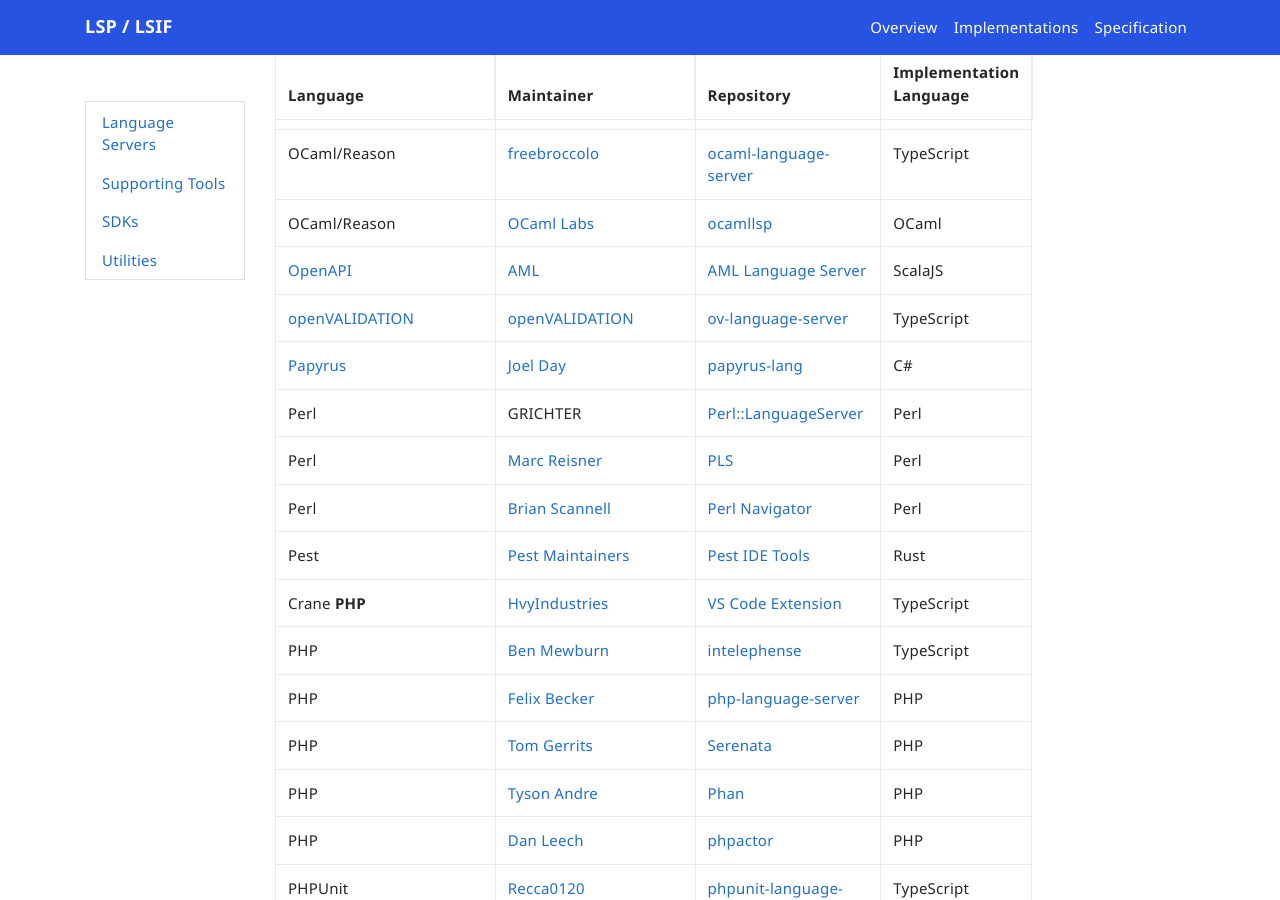
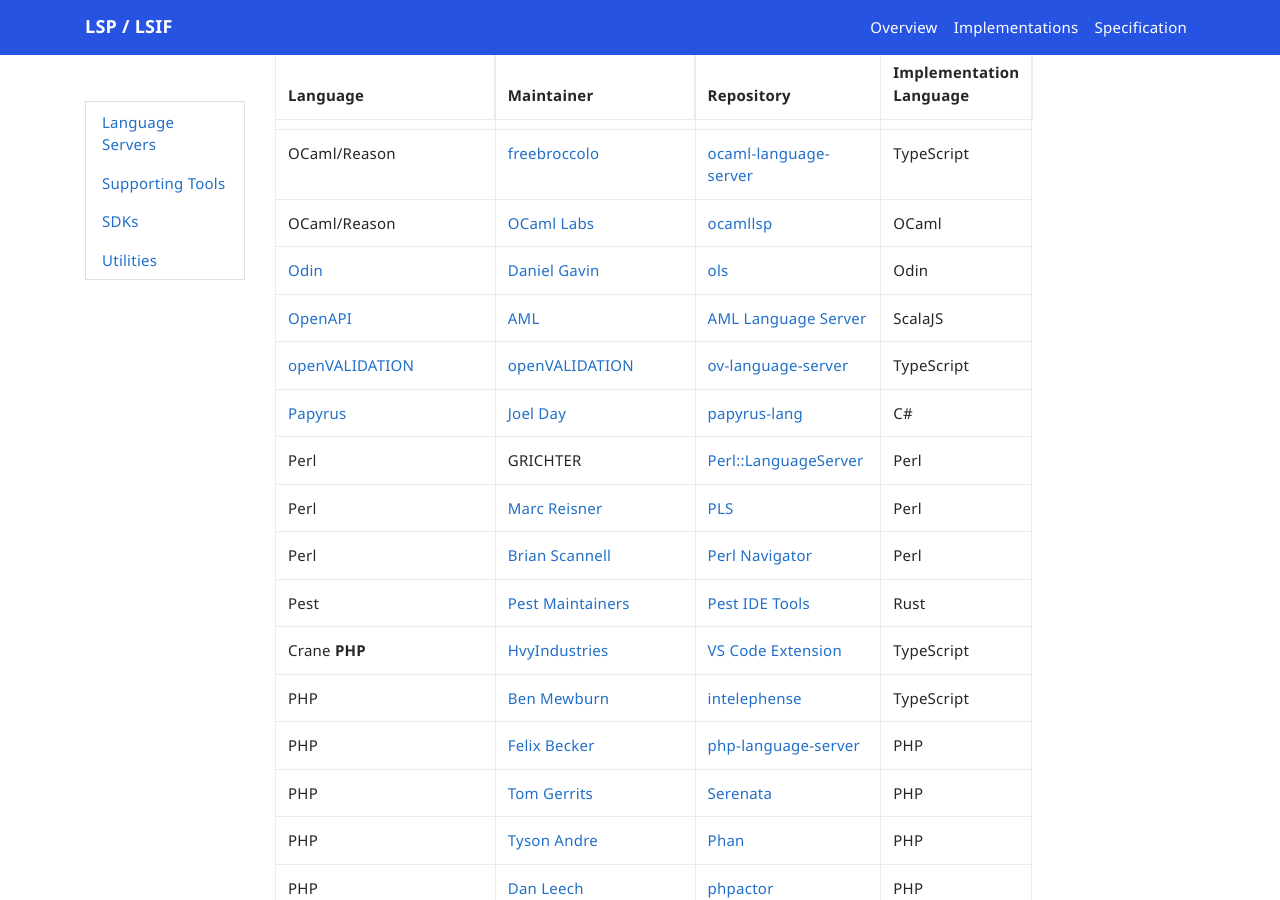
Before and after one commit to microsoft/language-server-protocol, a Jekyll site: the page built from _implementors/servers.md, in a window 1280 px wide and 900 px high, scrolled down 7757 px. Built offline with Jekyll 4.4.1, drawn with Linux system fonts in a browser that asks for light colours; nearby versions of some CDN libraries; comment, search, counter and statistics services are not loaded.

Commit message:
Update servers.md - add OLS for Odin language (#1931)
Add entry for `ols` language server that supports the Odin language.

```diff
--- a/_implementors/servers.md
+++ b/_implementors/servers.md
@@ -144,6 +144,7 @@
 | [Nim](https://nim-lang.org/) | [Peter Munch-Ellingsen](https://github.com/PMunch) | [nimlsp](https://github.com/PMunch/nimlsp) | Nim |
 | OCaml/Reason | [freebroccolo](https://github.com/freebroccolo) | [ocaml-language-server](https://github.com/freebroccolo/ocaml-language-server) | TypeScript |
 | OCaml/Reason | [OCaml Labs](http://ocamllabs.io) | [ocamllsp](https://github.com/ocaml/ocaml-lsp) | OCaml |
+| [Odin](https://odin-lang.org) | [Daniel Gavin](https://github.com/DanielGavin/) | [ols](https://github.com/DanielGavin/ols) | Odin |
 | [OpenAPI](https://www.openapis.org/) | [AML](https://a.ml/) | [AML Language Server](https://github.com/aml-org/als) | ScalaJS |
 | [openVALIDATION](http://openvalidation.io/) | [openVALIDATION](https://github.com/openvalidation) | [ov-language-server](https://github.com/openvalidation/ov-language-server) | TypeScript
 | [Papyrus](https://www.creationkit.com/fallout4/index.php?title=Category:Papyrus) | [Joel Day](https://github.com/joelday) | [papyrus-lang](https://github.com/joelday/papyrus-lang) | C# |
```
